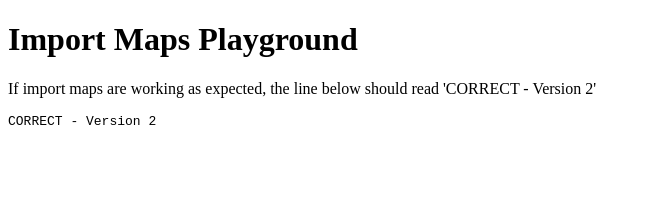
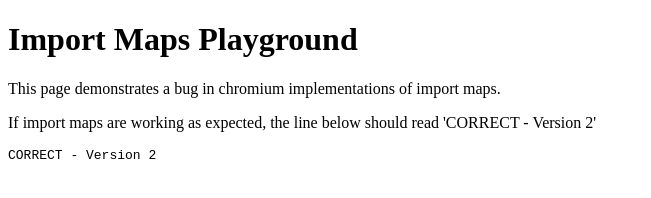
Before and after one commit to astegmaier/playground-import-maps, a plain HTML site: page index.html in a window 1280 px wide. Shown: the whole page, without its empty margins (0-651 px from the left). Drawn offline with Linux system fonts and the light colour scheme.

Commit message:
Update readme.

```diff
--- a/index.html
+++ b/index.html
@@ -6,10 +6,8 @@
     <script type="importmap">
       {
         "scopes": {
-          "./__bundles__/asdfasdf/": {
-          },
-          "./__bundles__/qwerqwer/": {
-          },
+          "./__bundles__/asdfasdf/": {},
+          "./__bundles__/qwerqwer/": {},
           "./__bundles__/foo/": {
             "bar": "./__bundles__/bar/version2/index.js"
           },
@@ -23,6 +21,7 @@
   </head>
   <body>
     <h1>Import Maps Playground</h1>
+    <p>This page demonstrates a bug in chromium implementations of import maps.</p>
     <p>If import maps are working as expected, the line below should read 'CORRECT - Version 2'</p>
     <pre id="output"></pre>
   </body>
```
Also changed, not shown: README.md.
